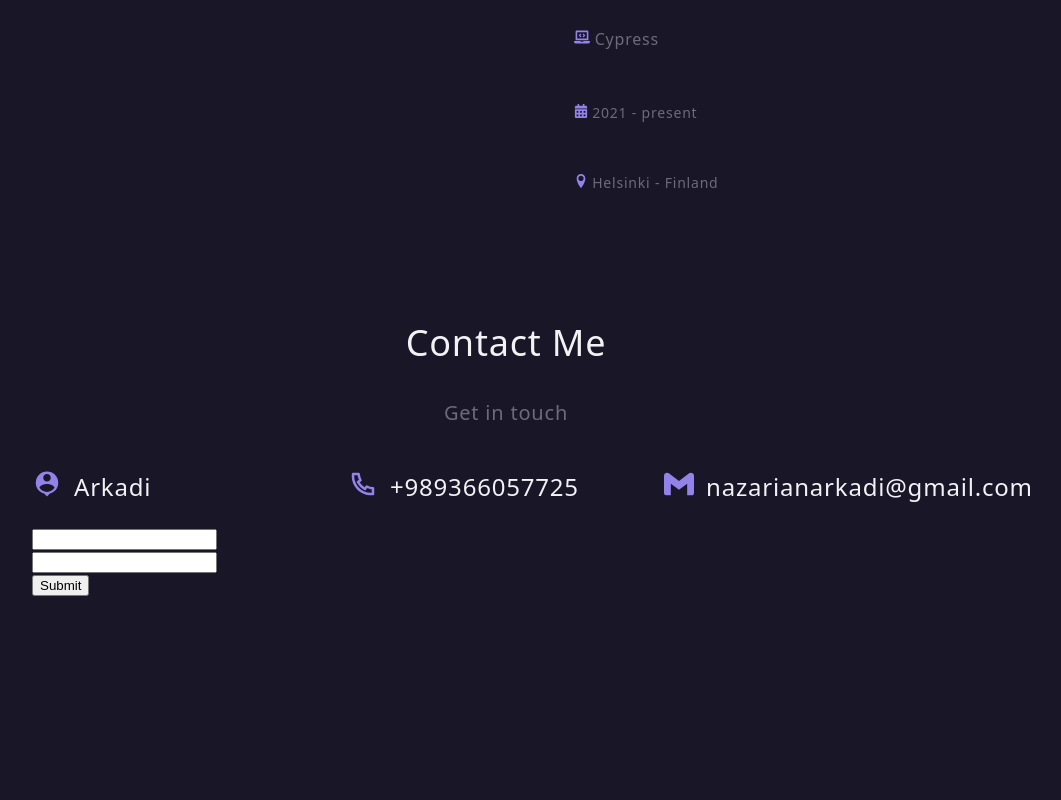
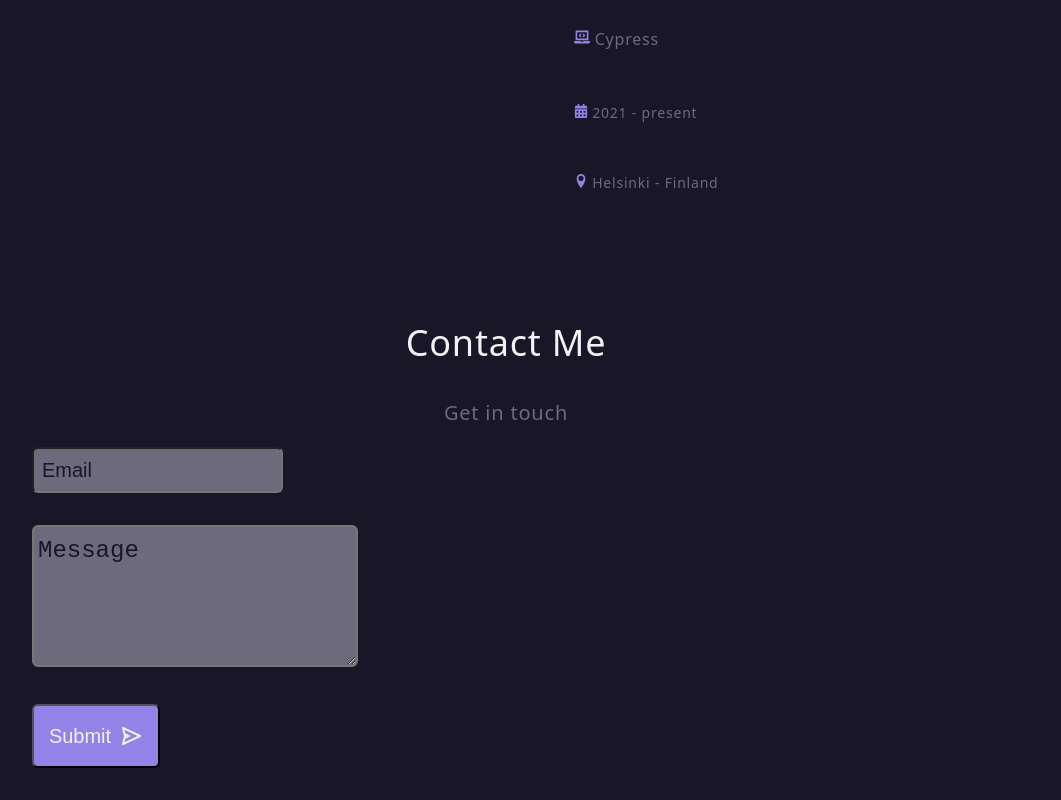
Before and after one commit to ArkadiNazarian/portfolio, a React (Create React App) app: page / in a window 1280 px wide. Shown: the part 2705-3505 px from the top of the page, without its empty margins (134-1195 px from the left). Before the commit the page ends 3301 px from the top, so only its background shows below. Built offline with nearby package versions, Linux system fonts and the light colour scheme.

Commit message:
contact with me is updated

```diff
--- a/src/Contact/view.tsx
+++ b/src/Contact/view.tsx
@@ -1,62 +1,37 @@
-import { MdPersonPin } from "react-icons/md";
+import { BiSend } from "react-icons/bi";
 import { RiPhoneLine } from "react-icons/ri";
 import { SiGmail } from "react-icons/si";
 import { IProps } from "./model";
 
 export const View = (props: IProps) => {
     return (
-        <div className="tw-pt-20">
-            <div className="tw-text-center ">
+        <div className="tw-pt-20 tw-mb-8">
+            <div className="tw-text-center">
                 <p className="tw-text-4xl tw-text-primary">Contact Me</p>
                 <p className="tw-text-xl tw-text-secondary">Get in touch</p>
             </div>
-            <div className="tw-grid tw-grid-cols-3">
-                <div className="tw-flex tw-items-center tw-col-start-1">
-                    <span className="tw-text-purple tw-text-3xl tw-mr-3">
-                        <MdPersonPin />
-                    </span>
-                    <p className="tw-text-2xl tw-text-primary tw-mr-5">Arkadi</p>
-                </div>
-                <div className="tw-flex tw-items-center tw-col-start-2">
-                    <span className="tw-text-purple tw-text-3xl tw-mr-3">
-                        <RiPhoneLine />
-                    </span>
-                    <p className="tw-text-2xl tw-text-primary tw-mr-5">+989366057725</p>
-                </div>
-
-                <div className="tw-flex tw-items-center tw-col-start-3">
-                    <span className="tw-text-purple tw-text-3xl tw-mr-3">
-                        <SiGmail />
-                    </span>
-                    <p className="tw-text-2xl tw-text-primary ">nazarianarkadi@gmail.com</p>
-                </div>
-            </div>
-            <div>
             <form ref={props.form} onSubmit={props.action_submit}>
                 <div>
                     <input
-                            name="message"
-                            type="text"
-                            value={props.form_data.message}
-                            onChange={props.handleChange}
-                        />
-                    </div>
-                    <div>
-                        <input
+                        placeholder="Email"
+                        className="tw-mb-8 tw-pl-2 tw-text-xl tw-placeholder-background tw-bg-secondary tw-border-2 border-slate-300 tw-w-1/4 tw-rounded-md tw-h-10"
                         name="email"
-                            type="text"
+                        type="email"
                         value={props.form_data.email}
                         onChange={props.handleChange}
                     />
                 </div>
                 <div>
-                        {
-                            props.form_errors.message
-                        }
+                    <textarea
+                        placeholder="Message"
+                        className="tw-mb-8 tw-text-2xl tw-placeholder-background tw-pt-2 tw-pl-1 tw-bg-secondary tw-border-2 border-slate-300 tw-w-1/3 tw-rounded-md tw-h-32"
+                        name="message"
+                        value={props.form_data.message}
+                        onChange={props.handleChange}
+                    />
                 </div>
-                    <button type="submit">Submit</button>
+                <button type="submit" className=" tw-rounded-md tw-h-16 tw-w-32 tw-text-xl tw-flex tw-justify-center tw-items-center tw-bg-purple tw-text-primary">Submit <BiSend className="tw-pl-2 tw-text-2xl" /></button>
             </form>
         </div>
-        </div >
     )
 }
```
Lines whose indentation alone changed are shown as unchanged.
